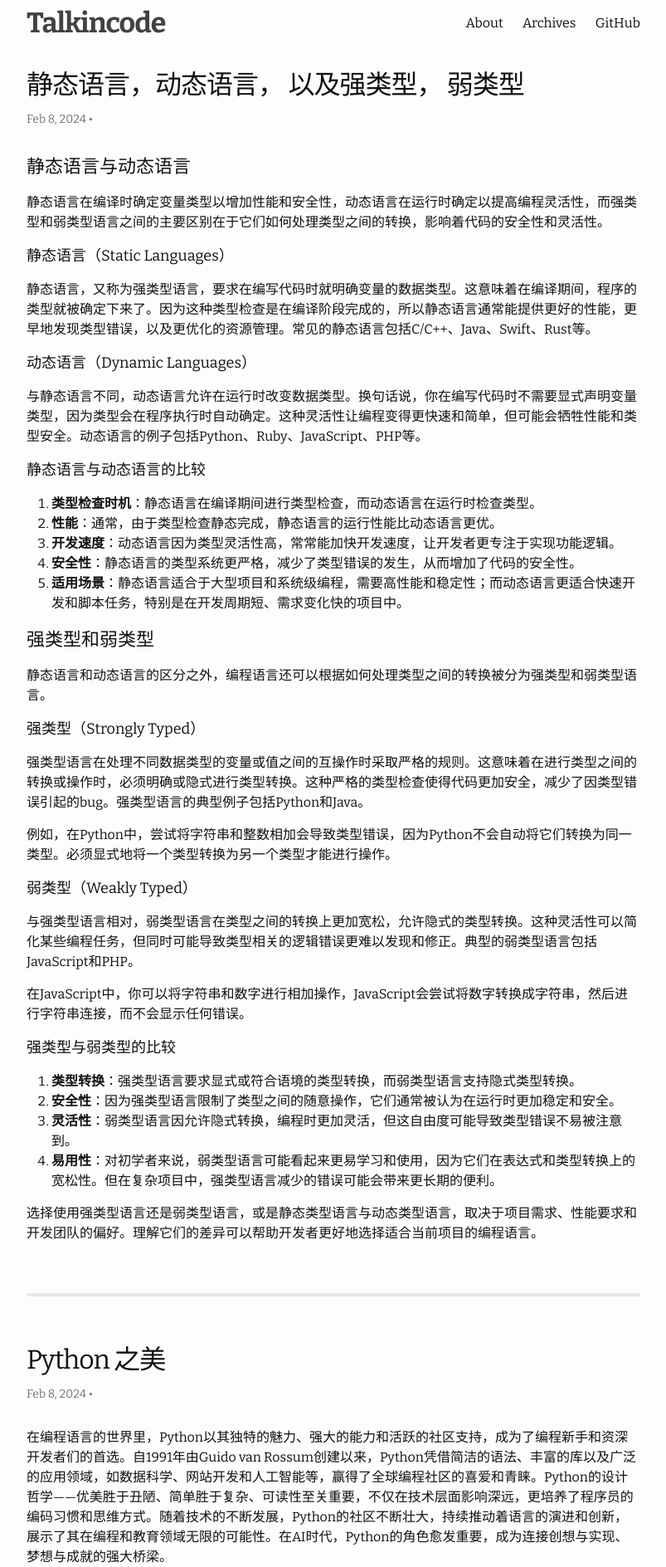
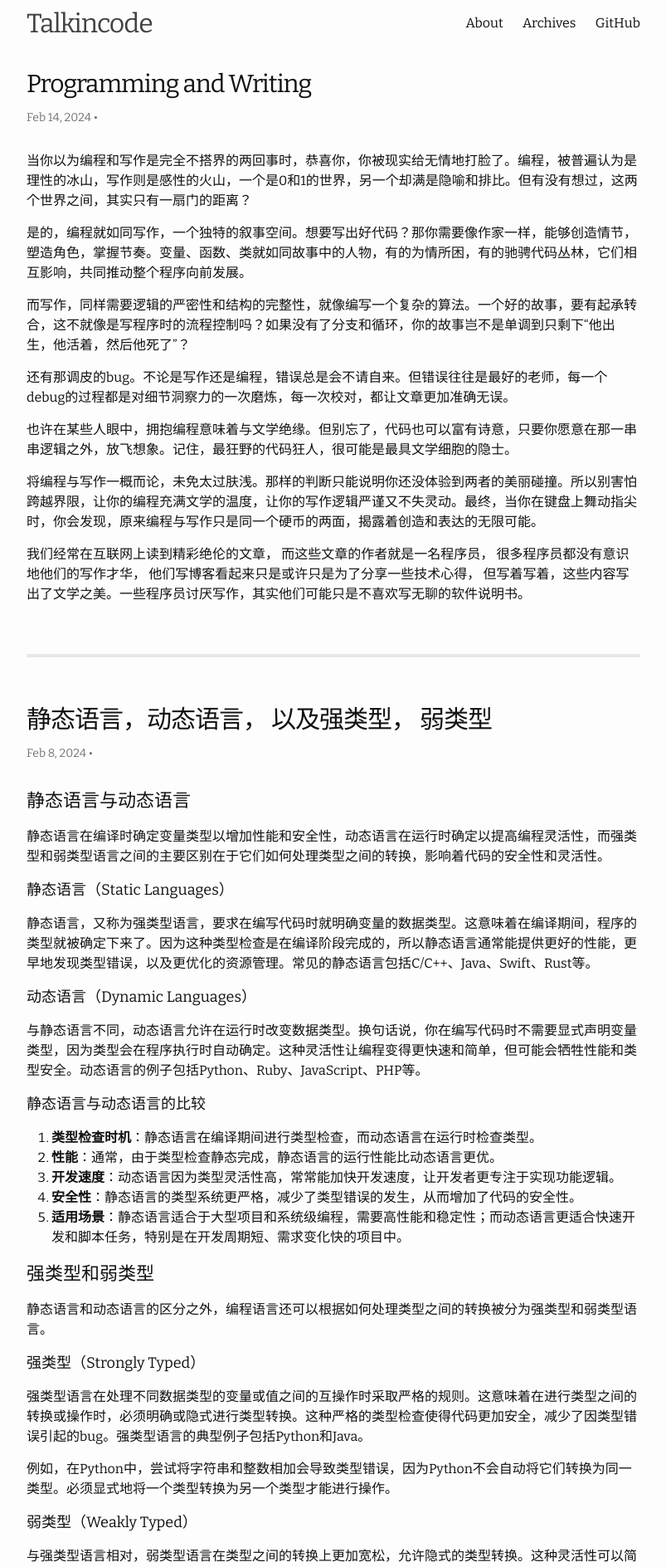
Before and after one commit to talkincode/ToughNotes, a Jekyll site: the page built from index.html, in a window 1280 px wide. Shown: the top 1888 px of the page at 83% size, without its empty margins (238-1041 px from the left). Built offline with Jekyll 4.4.1, drawn with Linux system fonts in a browser that asks for light colours; the list of posts is cut into pages by our own code.

Commit message:
Programming and Writing

```diff
--- /dev/null
+++ b/_posts/2024-02-14-programming-and-writing.md
@@ -0,0 +1,21 @@
+---
+layout: post
+title: "Programming and Writing"
+date: 2024-02-14 10:00:00 -0000
+categories: programming,writing
+---
+
+
+当你以为编程和写作是完全不搭界的两回事时，恭喜你，你被现实给无情地打脸了。编程，被普遍认为是理性的冰山，写作则是感性的火山，一个是0和1的世界，另一个却满是隐喻和排比。但有没有想过，这两个世界之间，其实只有一扇门的距离？
+
+是的，编程就如同写作，一个独特的叙事空间。想要写出好代码？那你需要像作家一样，能够创造情节，塑造角色，掌握节奏。变量、函数、类就如同故事中的人物，有的为情所困，有的驰骋代码丛林，它们相互影响，共同推动整个程序向前发展。
+
+而写作，同样需要逻辑的严密性和结构的完整性，就像编写一个复杂的算法。一个好的故事，要有起承转合，这不就像是写程序时的流程控制吗？如果没有了分支和循环，你的故事岂不是单调到只剩下“他出生，他活着，然后他死了”？
+
+还有那调皮的bug。不论是写作还是编程，错误总是会不请自来。但错误往往是最好的老师，每一个debug的过程都是对细节洞察力的一次磨炼，每一次校对，都让文章更加准确无误。
+
+也许在某些人眼中，拥抱编程意味着与文学绝缘。但别忘了，代码也可以富有诗意，只要你愿意在那一串串逻辑之外，放飞想象。记住，最狂野的代码狂人，很可能是最具文学细胞的隐士。
+
+将编程与写作一概而论，未免太过肤浅。那样的判断只能说明你还没体验到两者的美丽碰撞。所以别害怕跨越界限，让你的编程充满文学的温度，让你的写作逻辑严谨又不失灵动。最终，当你在键盘上舞动指尖时，你会发现，原来编程与写作只是同一个硬币的两面，揭露着创造和表达的无限可能。
+
+我们经常在互联网上读到精彩绝伦的文章， 而这些文章的作者就是一名程序员， 很多程序员都没有意识地他们的写作才华， 他们写博客看起来只是或许只是为了分享一些技术心得， 但写着写着，这些内容写出了文学之美。一些程序员讨厌写作，其实他们可能只是不喜欢写无聊的软件说明书。
--- a/_sass/whiteglass/_layout.scss
+++ b/_sass/whiteglass/_layout.scss
@@ -9,8 +9,8 @@
 }
 
 .site-title {
-  font-size: 34px;
-  font-weight: 600;
+  font-size: 32px;
+  font-weight: 500;
   line-height: 56px;
   letter-spacing: -1px;
   margin-bottom: 0;
@@ -148,12 +148,12 @@
 }
 
 .post-title {
-  font-size: 32px;
+  font-size: 30px;
   letter-spacing: -1px;
   line-height: 1;
 
   @include media-query($on-laptop) {
-    font-size: 30px;
+    font-size: 28px;
   }
 }
 
```
Also changed, not shown: 1 other file.
